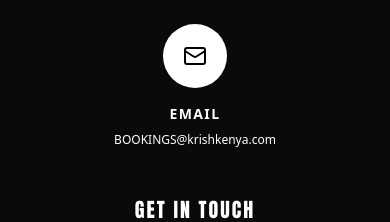
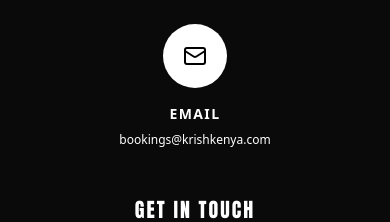
Before and after one commit to manlikesenior/krish-kenya-website, a Next.js app: page / in a window 390 px wide. Shown: the part 4660-4882 px from the top of the page. Built offline with nearby package versions, Linux system fonts and the light colour scheme; no server answers; the database is empty.

Commit message:
Update: responsive improvements, Speed Insights, favicon with KK branding, email lowercase fix

```diff
--- a/package.json
+++ b/package.json
@@ -20,6 +20,7 @@
     "@tiptap/extension-youtube": "^3.19.0",
     "@tiptap/react": "^3.19.0",
     "@tiptap/starter-kit": "^3.19.0",
+    "@vercel/speed-insights": "^1.3.1",
     "dotenv": "^17.2.3",
     "lucide-react": "^0.556.0",
     "next": "16.0.7",
--- a/src/app/layout.tsx
+++ b/src/app/layout.tsx
@@ -5,6 +5,7 @@ import Navigation from "@/components/Navigation";
 import Footer from "@/components/Footer";
 import RemoveGrammarly from "@/components/RemoveGrammarly";
 import StructuredData from "@/components/StructuredData";
+import { SpeedInsights } from "@vercel/speed-insights/next";
 
 const inter = Inter({
   variable: "--font-inter",
@@ -110,6 +111,7 @@ export default function RootLayout({
         <Navigation />
         <main>{children}</main>
         <Footer />
+        <SpeedInsights />
       </body>
     </html>
   );
--- a/src/components/Bookings.tsx
+++ b/src/components/Bookings.tsx
@@ -42,7 +42,7 @@ const Bookings = () => {
                             <Mail size={24} className="text-black sm:w-7 sm:h-7" />
                         </div>
                         <h3 className="text-white font-bold text-sm sm:text-base uppercase tracking-widest mb-2 sm:mb-3">EMAIL</h3>
-                        <p className="text-white text-xs sm:text-sm font-normal break-all sm:break-normal">BOOKINGS@krishkenya.com</p>
+                        <p className="text-white text-xs sm:text-sm font-normal break-all sm:break-normal">bookings@krishkenya.com</p>
                     </div>
                 </div>
 
```
Also changed, not shown: public/icon.svg, 1 other file (tests, documents, lock files or other folders).
